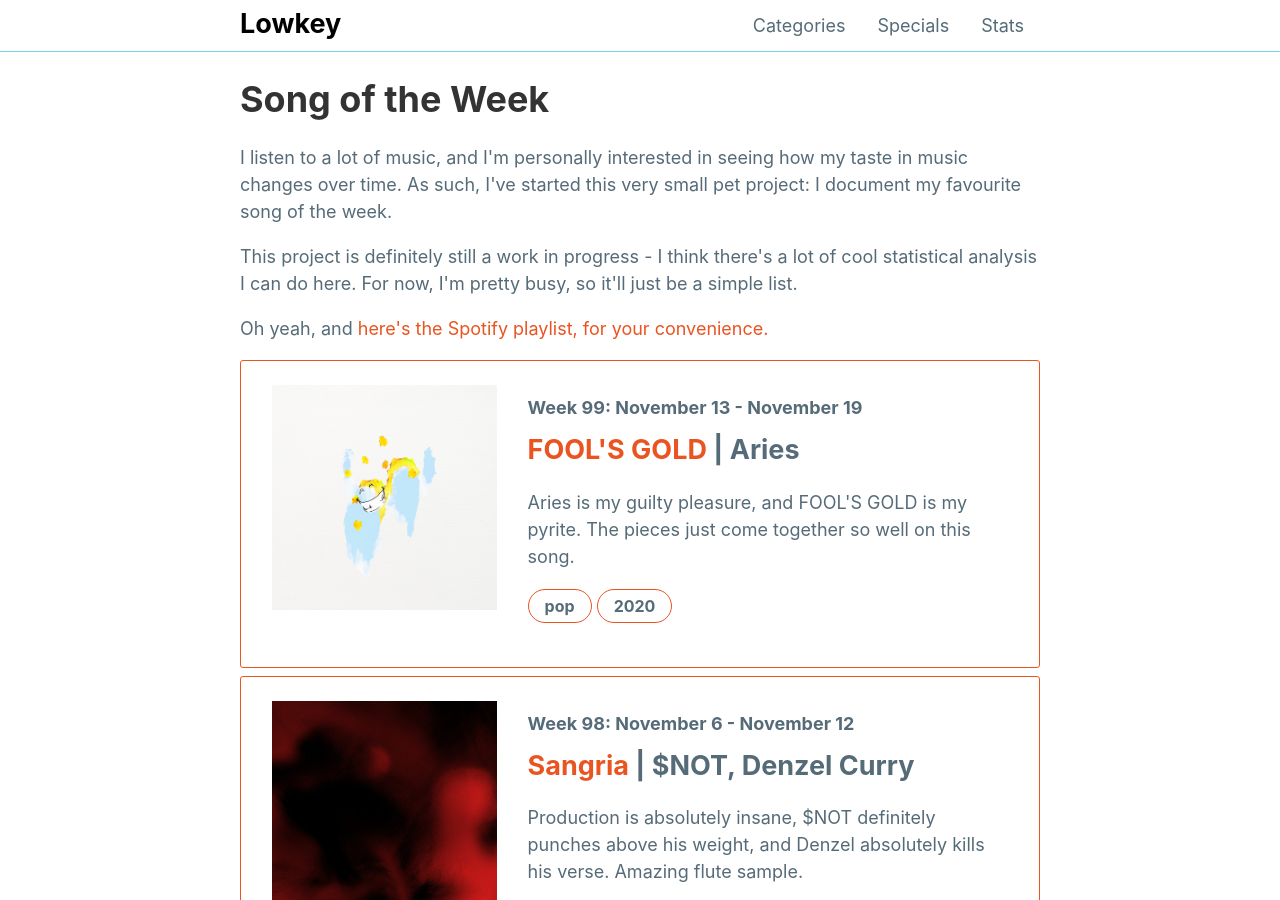
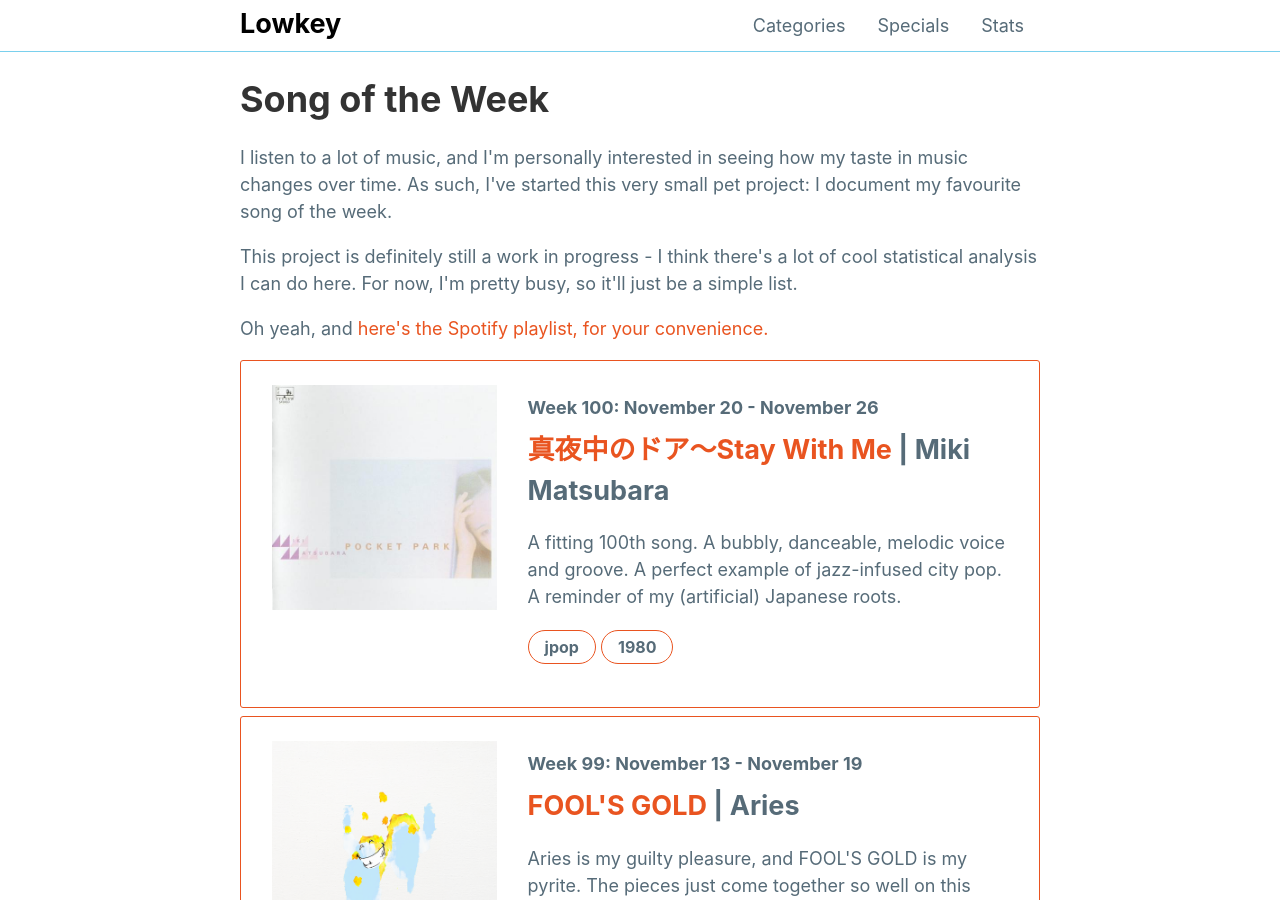
Before and after one commit to mattxwang/lowkey, a Jekyll site: the page built from stats/song-of-the-week.html, in a window 1280 px wide and 900 px high. Built offline with Jekyll 4.4.1, drawn with Linux system fonts in a browser that asks for light colours; comment, search, counter and statistics services are not loaded.

Commit message:
stay with me...

```diff
--- a/_data/sotw.yml
+++ b/_data/sotw.yml
@@ -988,3 +988,13 @@ week99:
   year: 2020
   blurb: >
     Aries is my guilty pleasure, and FOOL'S GOLD is my pyrite. The pieces just come together so well on this song.
+week100:
+  week: "Week 100: November 20 - November 26"
+  title: "真夜中のドア〜Stay With Me"
+  artist: "Miki Matsubara"
+  album: "Pocket Park"
+  album_art: "pocket-park.jpg"
+  genre: "jpop"
+  year: 1980
+  blurb: >
+    A fitting 100th song. A bubbly, danceable, melodic voice and groove. A perfect example of jazz-infused city pop. A reminder of my (artificial) Japanese roots.
```
Also changed, not shown: img/albums/pocket-park.jpg (added).
